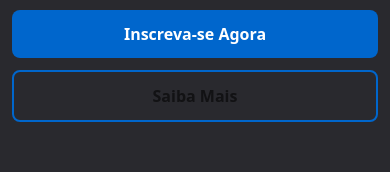
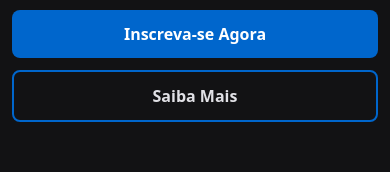
Before and after one commit to kenneson/cursodeprogramacao, a Next.js app: page / in a window 390 px wide. Shown: the part 198-370 px from the top of the page. Built offline with nearby package versions, Linux system fonts and the light colour scheme.

Commit message:
changed color theme to black in mobile devices v1

```diff
--- a/src/app/globals.css
+++ b/src/app/globals.css
@@ -26,17 +26,24 @@
   --font-mono: var(--font-roboto-mono);
 }
 
-@media (prefers-color-scheme: light) {
+@media (prefers-color-scheme: dark) {
   :root {
-    --background: #29292e;
-    --foreground: #121214;
-    --gray-light: #e1e1e6;
+    --primary: #0066cc;
+    --primary-dark: #004c99;
+    --secondary: #00b894;
+    --accent: #00d2d3;
+    --background: #121214;
+    --foreground: #e1e1e6;
+    --gray-light: #202024;
     --gray-medium: #8d8d99;
-    --gray-dark: #29292e;
-    --card-bg: #ffffff;
-    --shape: #ffffff;
-    --text-title: #3d3d4d;
-    --text-base: #6c6c80;
+    --gray-dark: #c4c4cc;
+    --success: #00b894;
+    --error: #e83f5b;
+    --warning: #ffd32a;
+    --card-bg: #29292e;
+    --shape: #202024;
+    --text-title: #e1e1e6;
+    --text-base: #a8a8b3;
   }
 }
 
```
